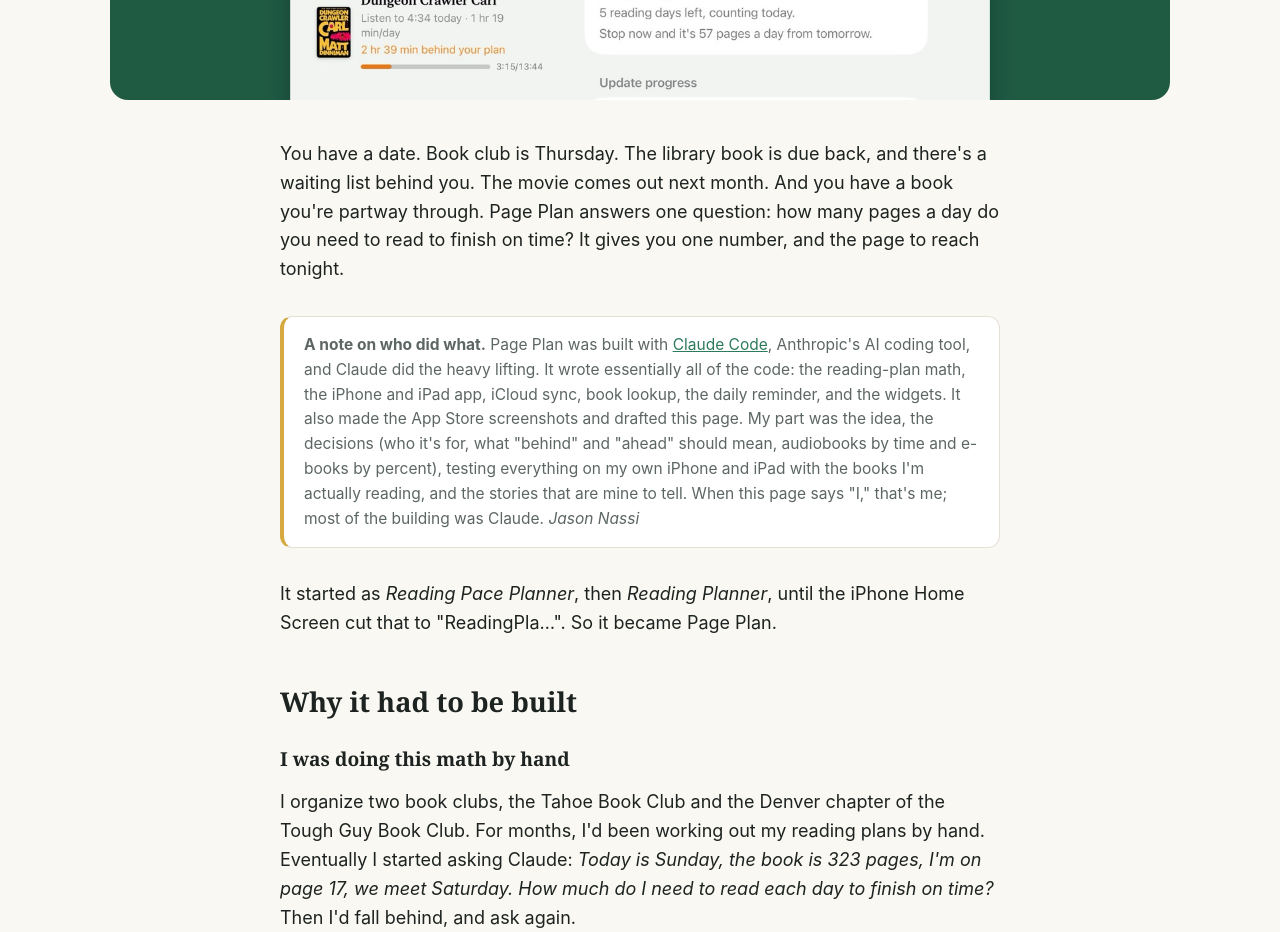
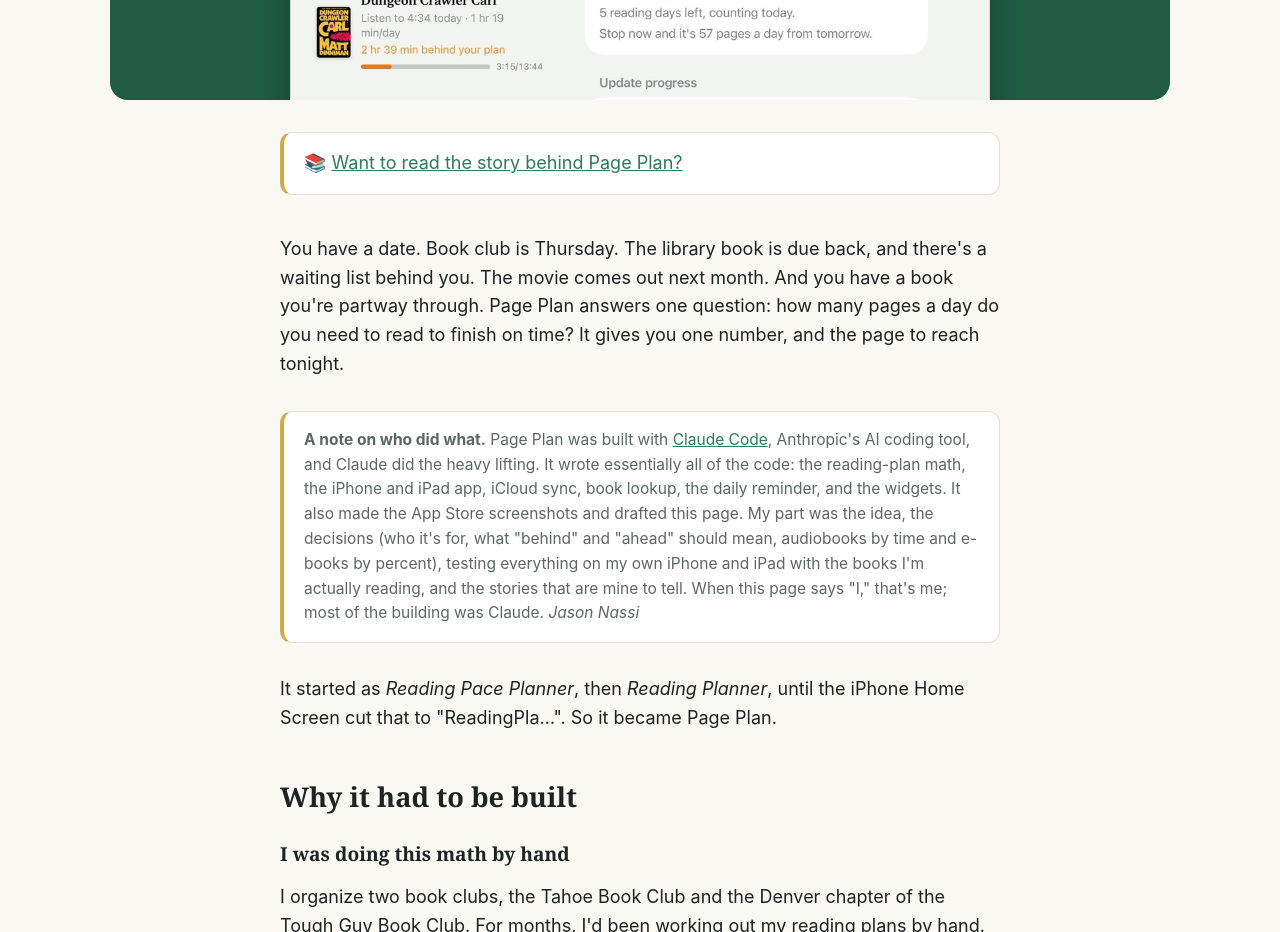
Before and after one commit to jnassi/pageplan.co, a plain HTML site: page index.html in a window 1280 px wide. Shown: the part 1100-2032 px from the top of the page. Drawn offline with Linux system fonts and the light colour scheme.

Commit message:
Story callout: link the Introducing Page Plan post
Co-Authored-By: Claude Opus 5.5 <noreply@anthropic.com>

```diff
--- a/index.html
+++ b/index.html
@@ -37,9 +37,7 @@
 <div class="header-image"><img src="/assets/img/header.jpg" alt="Page Plan on an unfolded iPhone Duo: the book list on one side, today's plan on the other" width="1600" height="900"></div>
 
 <div class="wrap">
-<!-- STORY CALLOUT: uncomment when the Introducing post is live.
-<div class="callout"><p>📚 <a href="https://www.jnassi.com/introducing-page-plan/">Want to read the story behind Page Plan?</a></p></div>
--->
+<div class="callout"><p>📚 <a href="https://www.jnassi.com/introducing-page-plan/" data-goatcounter-click="story-post">Want to read the story behind Page Plan?</a></p></div>
 
 <p style="margin-top:40px">You have a date. Book club is Thursday. The library book is due back, and there's a waiting list behind you. The movie comes out next month. And you have a book you're partway through. Page Plan answers one question: how many pages a day do you need to read to finish on time? It gives you one number, and the page to reach tonight.</p>
 
```
